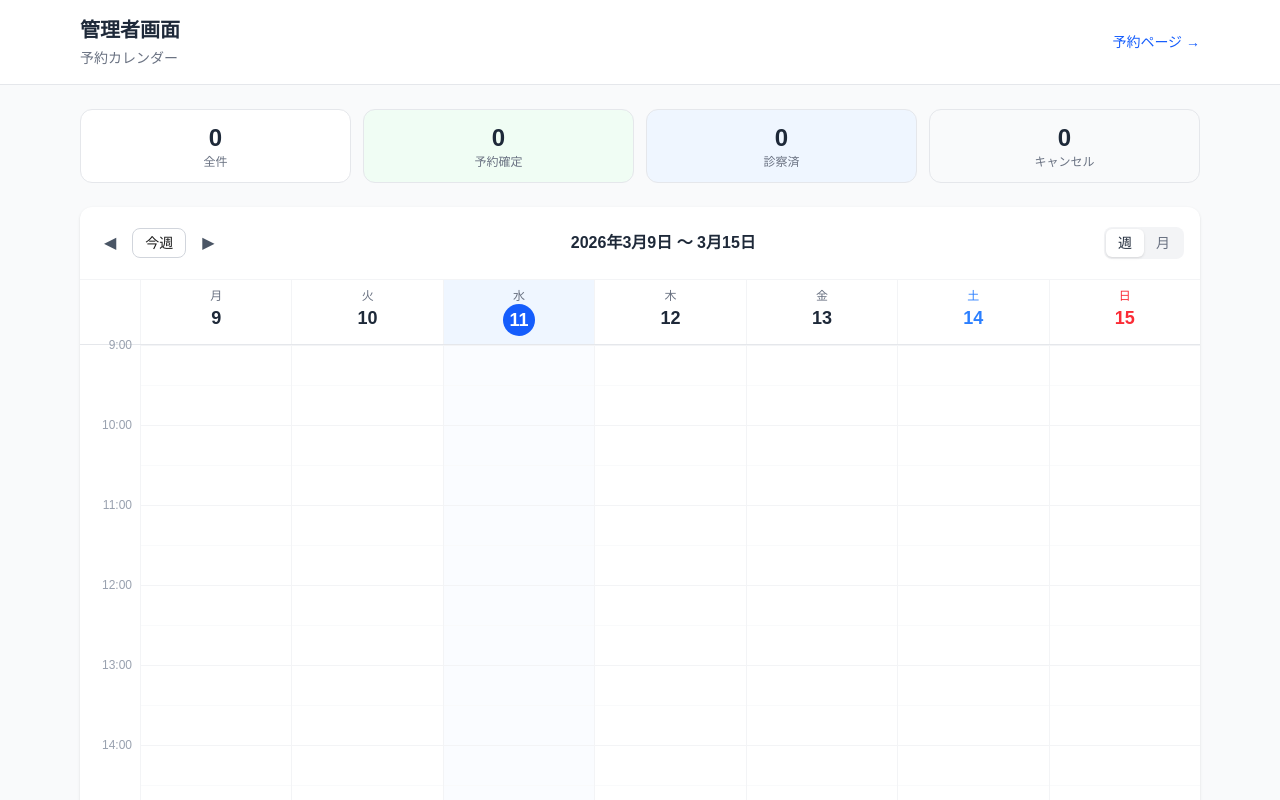
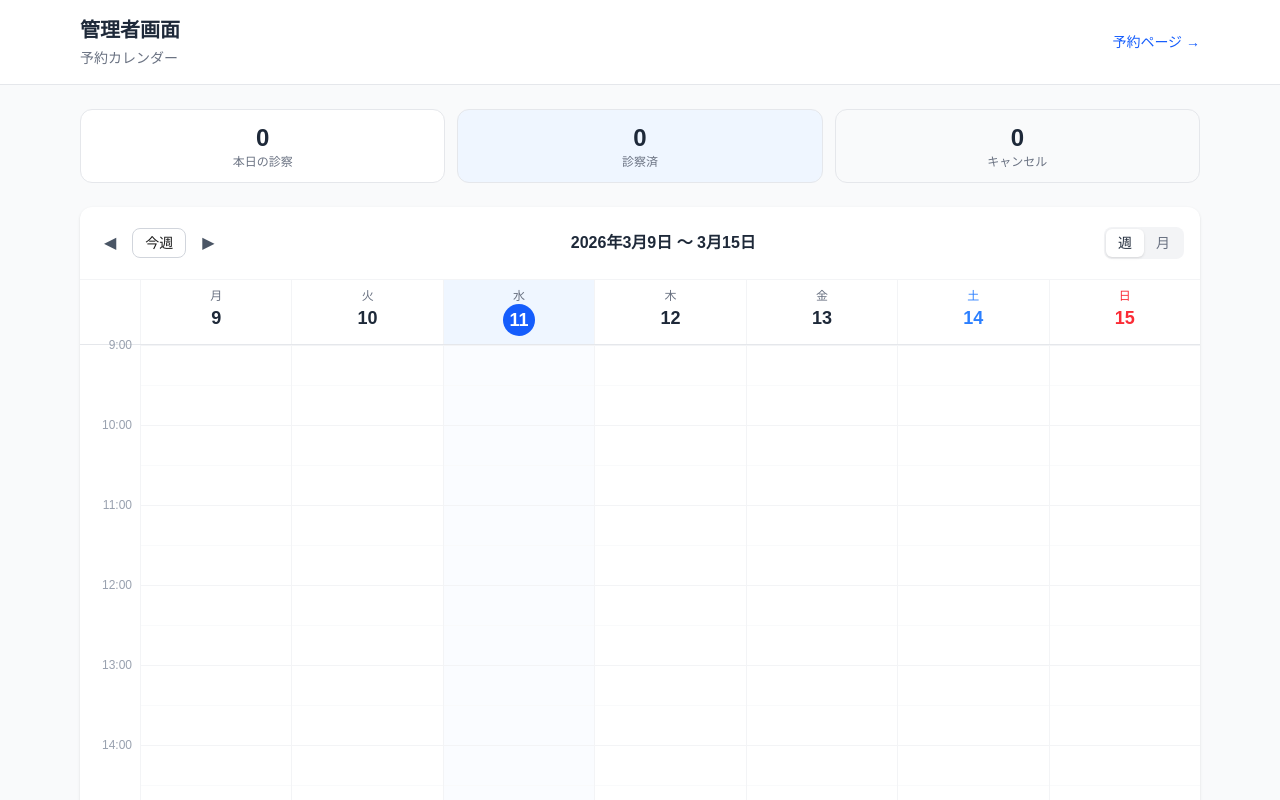
Before and after one commit to animal-hospital-booking/hospital-booking, a Next.js app: page /hospital-booking/admin in a window 1280 px wide. Shown: the top 800 px of the page. Built offline with nearby package versions, Linux system fonts and the light colour scheme.

Commit message:
Admin stats: show today's count, remove confirmed card

```diff
--- a/src/app/admin/page.tsx
+++ b/src/app/admin/page.tsx
@@ -440,9 +440,10 @@ export default function AdminPage() {
   };
 
   // Stats
+  const todayStr = formatDateStr(today);
+  const todayBookings = bookings.filter((b) => b.date === todayStr && b.status !== "cancelled");
   const counts = {
-    all: bookings.length,
-    confirmed: bookings.filter((b) => b.status === "confirmed").length,
+    today: todayBookings.length,
     completed: bookings.filter((b) => b.status === "completed").length,
     cancelled: bookings.filter((b) => b.status === "cancelled").length,
   };
@@ -467,10 +468,9 @@ export default function AdminPage() {
 
       <main className="max-w-6xl mx-auto px-4 py-6">
         {/* Stats */}
-        <div className="grid grid-cols-4 gap-3 mb-6">
+        <div className="grid grid-cols-3 gap-3 mb-6">
           {([
-            { key: "all", label: "全件", color: "bg-white" },
-            { key: "confirmed", label: "予約確定", color: "bg-green-50" },
+            { key: "today", label: "本日の診察", color: "bg-white" },
             { key: "completed", label: "診察済", color: "bg-blue-50" },
             { key: "cancelled", label: "キャンセル", color: "bg-gray-50" },
           ] as const).map((s) => (
```
